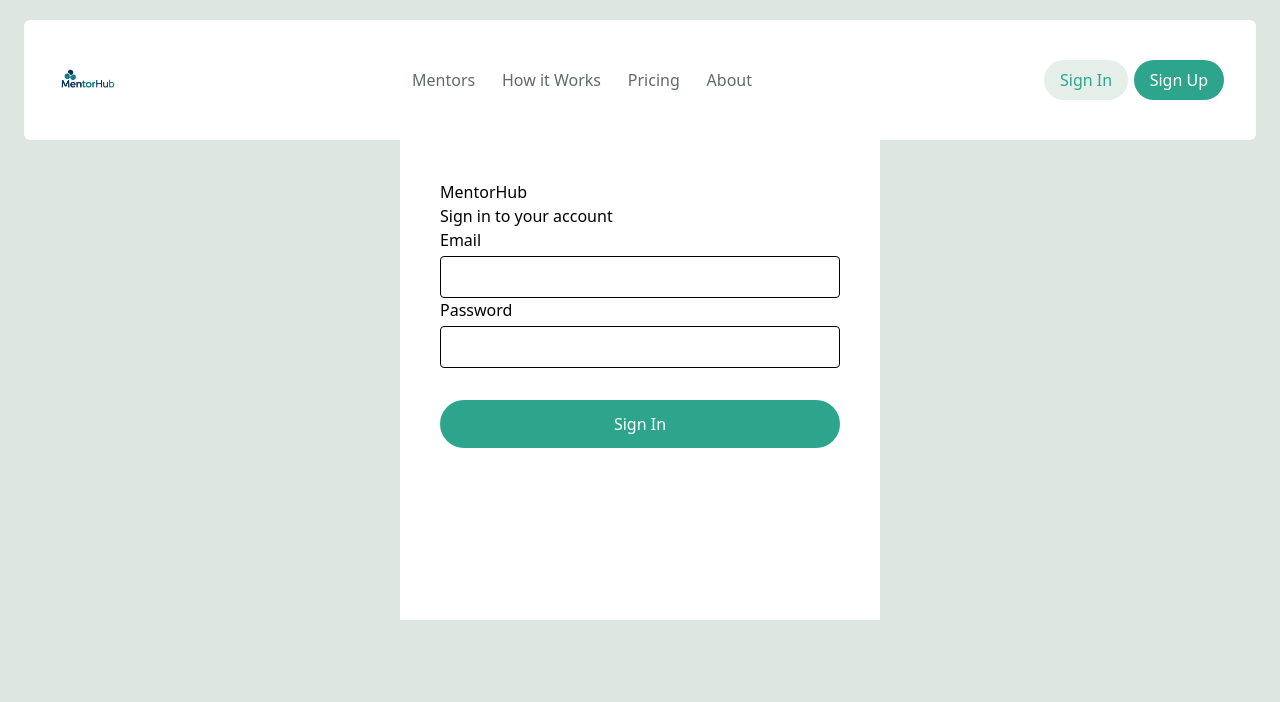
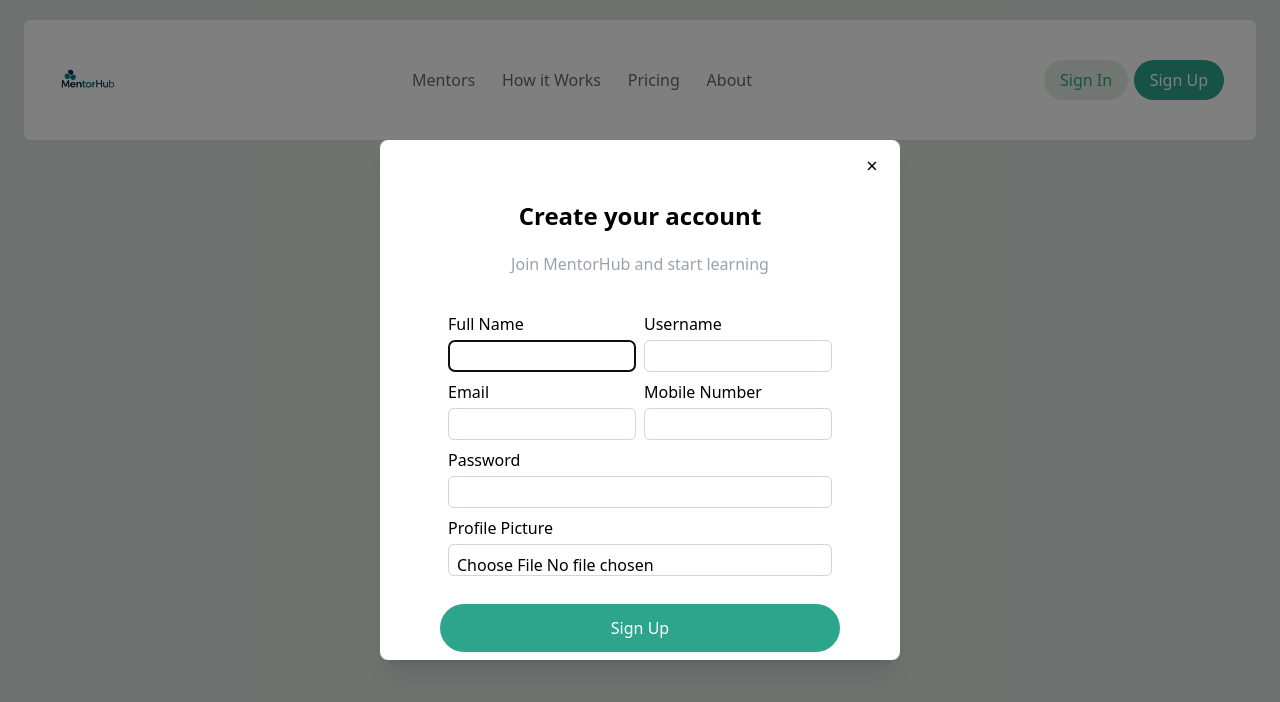
Before and after one commit to SADASHIV123-CYBER/MentorHub-Frontend, a React (Vite) app: page /signIn in a window 1280 px wide. Both pictures are taken after a click on the button "Sign Up". Shown: the top 702 px of the page. Built offline with nearby package versions, Linux system fonts and the light colour scheme; no server answers.

Commit message:
adding new feature

```diff
--- a/src/components/Auth/Modal/LoginModal.jsx
+++ b/src/components/Auth/Modal/LoginModal.jsx
@@ -1,28 +1,37 @@
-import React from "react";
+import React, { useContext, useState } from "react";
 
 // import SignIn from "../Auth/SignIn/SignIn.js";
-import {useModal} from "../../../context/ModalContext";
+// import {useModal} from "../../../context/ModalContext";
 import SignIn from "../SignIn/SignIn";
+import { ModalContext } from "../../../context/context";
+import SignUp from "../SignUp/SignUp";
 
 function LoginModal() {
-  const { closeLogin } = useModal();
+
+  const { closeLogin, view } = useContext(ModalContext);
+  // const [view, setView] = useState('signIn');
+
+
+
 
   return (
-    <div className="fixed inset-0 z-50 flex items-center justify-center  ">
+    <div className="fixed inset-0 z-50 flex items-center justify-center rounded-md ">
       <div
         className="absolute inset-0 bg-black/50"
         onClick={closeLogin}
       />
 
-      <div className="relative z-10 bg-white rounded-lg shadow-xl">
+      <div className="relative z-10   bg-white rounded-lg shadow-xl p-5 flex items-center ">
         <button
           onClick={closeLogin}
-          className="absolute top-3 right-4 text-xl"
+          className=" h-6 w-6 absolute top-3 right-4 text-xl hover:bg-gray-200 rounded-md mb-3 transition duration-300 ease-in-out "
         >
           ×
         </button>
 
-        <SignIn onSuccess={closeLogin} />
+        {view === 'signIn' ? <SignIn onSuccess={closeLogin} /> : <SignUp onSuccess={closeLogin} />}
+
+        {/* <SignIn onSuccess={closeLogin} /> */}
       </div>
     </div>
   );
--- a/src/components/Auth/SignIn/SignIn.jsx
+++ b/src/components/Auth/SignIn/SignIn.jsx
@@ -1,4 +1,4 @@
-import React from "react";
+import React, { useEffect, useRef } from "react";
 import  { useContext } from "react";
 import { useState } from "react"
 import Input from "../../Input/Input.jsx";
@@ -24,6 +24,14 @@
     //     // setForm({ ...form, [e.target.name]: e.target.value });
     //     e.preventDefault()
     // };
+
+    const inputRef = useRef(null);
+
+    useEffect(() => {
+        if(inputRef.current) {
+            inputRef.current.focus();
+        }
+    },[])
 
     const handleSubmit = async (e) => {
         e.preventDefault();
@@ -58,7 +66,7 @@
             // const serverMsg = err?.response?.data?.message;
             // if (serverMsg) setError(serverMsg);
             if (err?.response?.status === 401) setError("Unauthorized — invalid credentials or token.");
-            else setError("Invalid email or password. Try again.");
+            else setError("Invalid email or password, Please check and try again.");
             } finally {
             setLoading(false);
             }
@@ -69,21 +77,23 @@
 
         <div className="bg-white h-120 w-120 p-10 m-auto">
 
-            <div>
-                <h2>MentorHub</h2>
-                <p>Sign in to your account</p>
+            <div className="flex flex-col items-center ">
+                <h2 className="font-bold text-3xl" >Sign in to mentorhub</h2>
+                <p className="text-gray-400 mt-5 ">Welcome back! Please sign in to continue</p>
             </div>
 
-            <form onSubmit={handleSubmit}>
-
-                <div>
+            <form onSubmit={handleSubmit} className="mt-7">
+                <div className="flex flex-col gap-3 p-2">
+                    <div>
                     <Input
                         label="Email"
                         name="email"
-                        placeholder=""
-                        // value={form.email}
+                        type="email"
+                        placeholder=""                     // value={form.email}
                         onChange={(e) => setEmail(e.target.value)}
-                        className="focus:ring-[#2DA58D]"
+                        className={error === 'Invalid email or password, Please check and try again.' ? "border-red-500 hover:border-red-700 " : "" }
+                        ref={inputRef}
+                        required={true}
 
                     />
 
@@ -93,16 +103,26 @@
                     <Input
                         label="Password"
                         name="password"
+                        type="password"
                         // value={form.password}
                         onChange={(e) => setPassword(e.target.value)}
+                        required={true}
+                        className={error === 'Invalid email or password, Please check and try again.' ? "border-red-500 hover:border-red-700 " : "" }
                     />
                 </div>
 
-                {error && <p> {error} </p> }
+                </div>
+
+                {error && <p className="text-red-400"> {error} </p> }
 
                     <Button text={loading ? "signing in..." : "Sign In" } styleType="special-btn" className="w-full h-12 mt-8 " type="submit" />
 
             </form>
+
+            <div className=" mt-3 justify-center  ">
+                <span className="text-gray-400 ml-20">Don’t have an account?</span> {" "}
+                <span className="text-gray-600" > Sign up</span>
+            </div>
         </div>
 
     )
--- a/src/components/Auth/SignUp/SignUp.jsx
+++ b/src/components/Auth/SignUp/SignUp.jsx
@@ -0,0 +1,300 @@
+// import { useState } from "react"
+// import Input from "../../Input/Input"
+// import { client } from "../../../Api/client";
+// import React from "react";
+// import Button from "../../Button/Button";
+
+// function SignUp({onSuccess}) {
+
+//     const [form, setForm] = useState({
+//         fullName: '',
+//         userName: '',
+//         email: '',
+//         password: '',
+//         mobileNumber: '',
+//         profilePicture: ''
+//     });
+
+//     const [error, setError] = useState("");
+//     const [loading, setLoading] = useState(false);
+
+
+// //   const handleChange = (e) => {
+// //     const { name, value, type, files } = e.target;
+// //     // Handle file input separately if needed, for this example we'll assume the Input component handles file logic appropriately
+// //     const newValue = type === 'file' ? files[0] : value;
+// //     setForm(prevForm => ({
+// //       ...prevForm,
+// //       [name]: newValue,
+// //     }));
+// //   };
+
+//     const handleChange = (e) => {
+//         const {name, value, type, files} = e.target;
+
+//         const newValue = type === 'file' ? files[0] : value;
+
+//         setForm(prevForm => ({
+//             ...prevForm,
+//             [name]: newValue
+//         }))
+//     }
+
+//     const handleSubmit = async (e) => {
+//         e.preventDefault();
+//         setError("");
+//         setLoading(true);
+
+//         try {
+//             const res = await client.post("user/register", {
+//                 fullName: form.fullName,
+//                 userName: form.userName,
+//                 email: form.email,
+//                 password: form.password,
+//                 mobileNumber: form.mobileNumber,
+//                 profilePicture: form.profilePicture
+
+//             });
+
+//             console.log("res:", res);
+
+//             onSuccess?.()
+
+//         } catch (err) {
+//             console.log(err);
+
+//         }
+//     }
+
+
+//     return(
+//         <div className="h-130 w-120 gap-5 " >
+//             <div>
+//                 <h1>Create your account</h1>
+//             </div>
+
+//             <form onSubmit={handleSubmit} className="flex" >
+//                 <div className="flex  flex-wrap">
+//                     <Input
+//                         label="Full name"
+//                         name="full name"
+//                         type="text"
+//                         required={true}
+//                         onChange={handleChange}
+//                     />
+
+//                     <Input
+//                         label="User name"
+//                         name="user name"
+//                         type="text"
+//                         required={true}
+//                         onChange={handleChange}
+//                     />
+
+
+//                     <Input
+//                         label="Email"
+//                         name="email"
+//                         type="email"
+//                         required={true}
+//                         onChange={handleChange}
+//                     />
+
+//                     <Input
+//                         label="Password"
+//                         name="password"
+//                         type="password"
+//                         required={true}
+//                         onChange={handleChange}
+//                     />
+
+//                     <Input
+//                         label="Mobile number"
+//                         name="mobile number"
+//                         type="number"
+//                         onChange={handleChange}
+//                     />
+
+//                     <Input
+//                         label="Profile picture"
+//                         name="profile picture"
+//                         type="file"
+//                         onChange={handleChange}
+//                     />
+
+//                 </div>
+//             </form>
+
+//             <Button text={loading ? "signing in..." : "Sign In" } styleType="special-btn" className="w-full h-12 mt-8 " type="submit" />
+//         </div>
+//     )
+// }
+
+// export default SignUp
+
+
+import React, { useState, useEffect, useRef } from "react";
+import Input from "../../Input/Input.jsx";
+import { client } from "../../../Api/client.js";
+import Button from "../../Button/Button.jsx";
+
+function SignUp({ onSuccess }) {
+
+  const [form, setForm] = useState({
+    fullName: "",
+    userName: "",
+    email: "",
+    password: "",
+    mobileNumber: "",
+    profilePicture: null,
+  });
+
+  const [loading, setLoading] = useState(false);
+  const [error, setError] = useState("");
+
+  const inputRef = useRef(null);
+
+  useEffect(() => {
+    inputRef.current?.focus();
+  }, []);
+
+  const handleChange = (e) => {
+    const { name, value, type, files } = e.target;
+    setForm(prev => ({
+      ...prev,
+      [name]: type === "file" ? files[0] : value
+    }));
+  };
+
+  const handleSubmit = async (e) => {
+    e.preventDefault();
+    setError("");
+    setLoading(true);
+
+    try {
+      // await client.post("/user/register", form);
+
+      const formData = new FormData();
+
+      formData.append("fullName", form.fullName);
+      formData.append("userName", form.userName);
+      formData.append("email", form.email);
+      formData.append("password", form.password);
+      formData.append("mobileNumber", form.mobileNumber);
+      // formData.append("profilePicture", form.profilePicture)
+
+      if(form.profilePicture) {
+        formData.append("profilePicture", form.profilePicture)
+      }
+
+      const res = await client.post("/user/register", form);
+
+      console.log("res:", res);
+
+
+
+
+      onSuccess?.();
+    } catch (err) {
+      setError("Something went wrong. Please try again.");
+    } finally {
+      setLoading(false);
+    }
+  };
+
+  return (
+    <div className="bg-white h-120 w-120 p-10 m-auto">
+
+      {/* Header */}
+      <div className="flex flex-col items-center">
+        <h2 className="font-bold text-2xl">Create your account</h2>
+        <p className="text-gray-400 mt-5">
+          Join MentorHub and start learning
+        </p>
+      </div>
+
+      {/* Form */}
+      <form onSubmit={handleSubmit} className="mt-7">
+        <div className="grid grid-cols-2 gap-2 p-2">
+
+          <Input
+            label="Full Name"
+            name="fullName"
+            onChange={handleChange}
+            required
+            ref={inputRef}
+            className="h-8"
+          />
+
+          <Input
+            label="Username"
+            name="userName"
+            onChange={handleChange}
+            required
+            className="h-8"
+          />
+
+          <Input
+            label="Email"
+            type="email"
+            name="email"
+            onChange={handleChange}
+            required
+            className="h-8"
+
+          />
+
+          <Input
+            label="Mobile Number"
+            type="tel"
+            name="mobileNumber"
+            onChange={handleChange}
+            className="h-8"
+
+          />
+
+          {/* Full width fields */}
+          <div className="col-span-2">
+            <Input
+              label="Password"
+              type="password"
+              name="password"
+              onChange={handleChange}
+              required
+            className="h-8"
+
+            />
+          </div>
+
+          <div className="col-span-2">
+            <Input
+              label="Profile Picture"
+              type="file"
+              name="profilePicture"
+              onChange={handleChange}
+            className="h-8"
+
+            />
+          </div>
+        </div>
+
+        {error && <p className="text-red-400 mt-2">{error}</p>}
+
+        <Button
+          text={loading ? "Creating account..." : "Sign Up"}
+          styleType="special-btn"
+          className="w-full h-12 mt-5"
+          type="submit"
+
+        />
+      </form>
+
+      {/* <div className="mt-3 text-center">
+        <span className="text-gray-400">Already have an account?</span>{" "}
+        <span className="text-gray-600 cursor-pointer">Sign in</span>
+      </div> */}
+    </div>
+  );
+}
+
+export default SignUp;
--- a/src/components/Input/Input.jsx
+++ b/src/components/Input/Input.jsx
@@ -9,11 +9,12 @@
   onChange,
   required = false,
   className = "",
+  ref,
   ...props
 }) {
   return (
     <div className="flex flex-col">
-      {label && <label className="mb-1 font-medium text-black font-bold ">{label}</label>}
+      {label && <label className="mb-1 font-medium text-black ">{label}</label>}
       <input
         name={name}
         type={type}
@@ -21,7 +22,8 @@
         value={value}
         onChange={onChange}
         required={required}
-        className={`w-full border rounded p-2 focus:ring-1 focus:ring-[#2DA58D] ${className}`}
+        className={`w-full border border-gray-300 rounded-md p-2 transition duration-300 ease-in-out hover:border-green-500  hover:shadow-md ${className}`}
+        ref={ref}
         {...props}
       />
     </div>
--- a/src/components/Navbar/Navbar.jsx
+++ b/src/components/Navbar/Navbar.jsx
@@ -4,14 +4,18 @@
 import { Link } from "react-router-dom"
 import SignIn from "../Auth/SignIn/SignIn"
 // import { ModalContext } from "../../context/context"
-import { useModal } from "../../context/ModalContext"
+
+import { AuthContext, ModalContext } from "../../context/context"
 
 
 function Navbar() {
 
-    // const {setLoginOpen} = useContext(ModalContext);
 
-    const {openLogin} = useModal()
+
+    const {openLogin, setView} = useContext(ModalContext)
+
+
+    const {user} = useContext(AuthContext)
 
 
     return (
@@ -27,17 +31,23 @@
                 <span className=" text-[#5F6B64] cursor-pointer "> About</span>
             </div>
 
-            <div className="flex flex-row justify-between w-45">
+            {user ? <div>hi</div> :  <div className="flex flex-row justify-between w-45">
                 <div>
 
                     {/* <Link to="/signIn"> <Button  styleType="signIn" text={"Sign In"} onClickHandler={() => setLoginOpen(true)} /> </Link> */}
 
-                    <Button  styleType="signIn" text={"Sign In"} onClickHandler={openLogin} />
+                    <Button  styleType="signIn" text={"Sign In"} onClickHandler={() => {
+                        openLogin();
+                        setView('signIn')
+                    }} />
                 </div>
                 <div>
-                    <Button styleType="special-btn" specialText={"Sign Up"}  />
+                    <Button styleType="special-btn" specialText={"Sign Up"} onClickHandler={() => {
+                        openLogin();
+                        setView('signUp')
+                    }}  />
                 </div>
-            </div>
+            </div>}
         </nav>
     )
 }
--- a/src/context/ModalContext.jsx
+++ b/src/context/ModalContext.jsx
@@ -1,23 +1,25 @@
 import React from "react";
-import { createContext, useContext, useState } from "react";
+import { useState } from "react";
 import LoginModal from "../components/Auth/Modal/LoginModal";
-// import LoginModal from "../components/Modal/LoginModal";
+import { ModalContext } from "./context";
 
-export const ModalContext = createContext(null);
+
 
 export const ModalProvider = ({ children }) => {
   const [isLoginOpen, setIsLoginOpen] = useState(false);
+
+  const [view, setView] = useState('signIn')
 
   const openLogin = () => setIsLoginOpen(true);
   const closeLogin = () => setIsLoginOpen(false);
 
   return (
-    <ModalContext.Provider value={{ openLogin, closeLogin }}>
+    <ModalContext.Provider value={{ openLogin, closeLogin, view, setView }}>
       {children}
 
       {isLoginOpen && <LoginModal />}
+
+
     </ModalContext.Provider>
   );
 };
-
-export const useModal = () => useContext(ModalContext);
--- a/src/main.jsx
+++ b/src/main.jsx
@@ -12,7 +12,7 @@
     <BrowserRouter>
     <AuthProvider>
       <ModalProvider>
-        <App />
+          <App />
       </ModalProvider>
     </AuthProvider>
     </BrowserRouter>
```
Also changed, not shown: src/components/Auth/Modal/RegisterModal.jsx (added), src/context/RegisterModalContext.jsx (added), src/context/context.js (line endings or trailing spaces).
